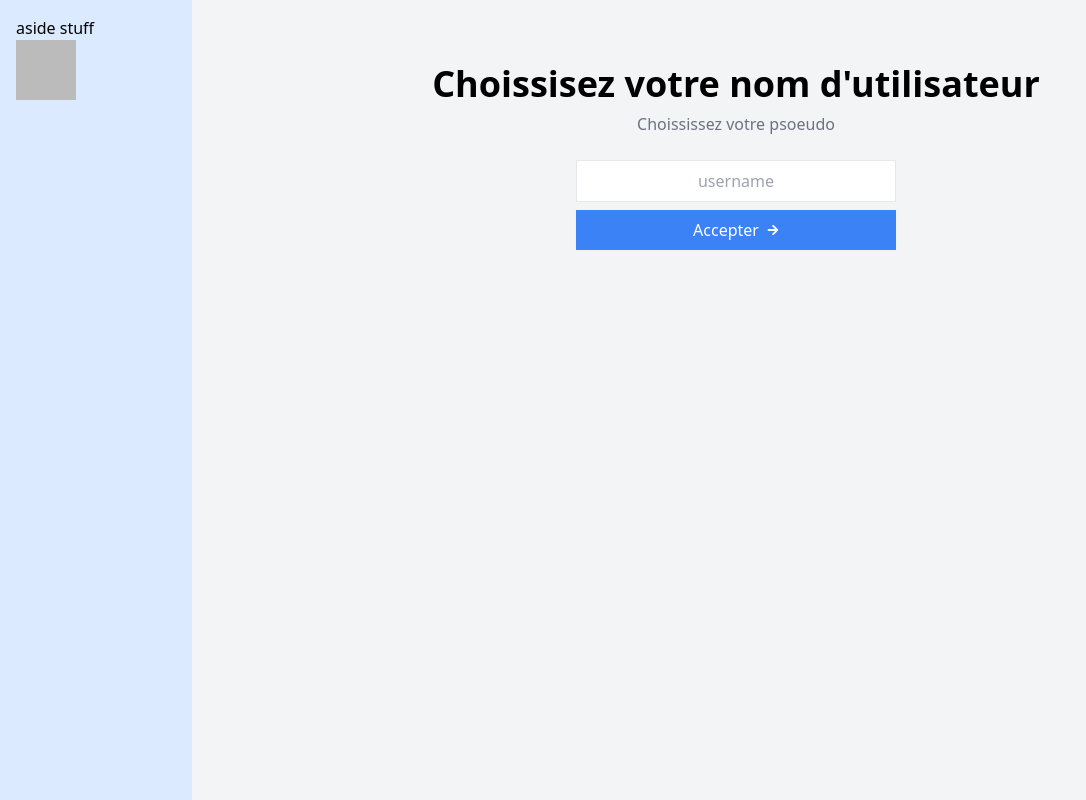
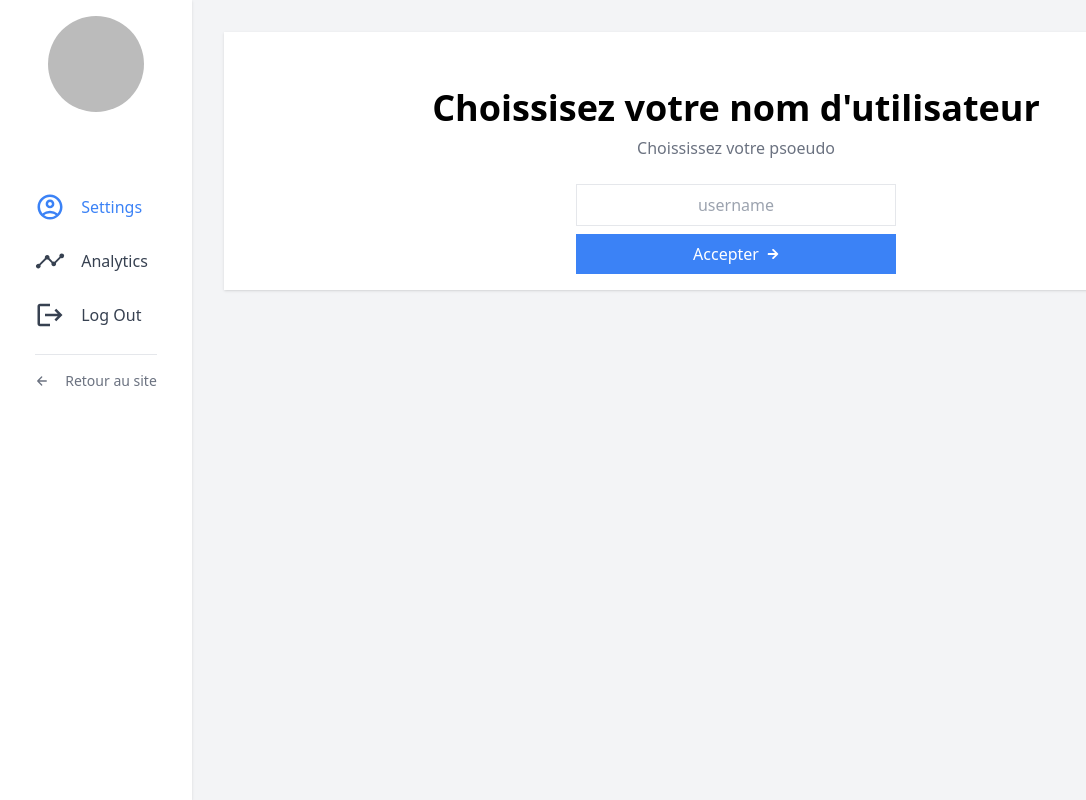
Before and after one commit to dam824/Linktree-clone, a Next.js app: page /account in a window 1280 px wide. Shown: the whole page, without its empty margins (0-1086 px from the left). Built offline with nearby package versions, Linux system fonts and the light colour scheme; no server answers; the database is empty; sample sign-in values are in the browser's storage.

Commit message:
add account sidebar design

```diff
--- /dev/null
+++ b/src/app/(app)/analytics/page.js
@@ -0,0 +1,7 @@
+export default function AnalyticsPage(){
+    return (
+        <div>
+            Hello Analytics
+        </div>
+    )
+}
--- a/src/app/(app)/layout.js
+++ b/src/app/(app)/layout.js
@@ -1,48 +1,12 @@
+export const metadata = {
+  title: 'Next.js',
+  description: 'Generated by Next.js',
+}
 
-import localFont from "next/font/local";
-import "../globals.css";
-import { getServerSession } from "next-auth";
-import { authOptions } from "../api/auth/[...nextauth]/route";
-import { redirect } from "next/navigation";
-import Image from "next/image";
-
-const geistSans = localFont({
-  src: "../fonts/GeistVF.woff",
-  variable: "--font-geist-sans",
-  weight: "100 900",
-});
-const geistMono = localFont({
-  src: "../fonts/GeistMonoVF.woff",
-  variable: "--font-geist-mono",
-  weight: "100 900",
-});
-
-export const metadata = {
-  title: "Linktree clone ",
-  description: "Generated by le sang ",
-};
-
-export default async function AppLayout({ children }) {
-    const session = await getServerSession(authOptions)
-    if(!session){
-        return redirect('/');
-    }
-    console.log(session);
+export default function RootLayout({ children }) {
   return (
     <html lang="en">
-      <body
-        className={`${geistSans.variable} ${geistMono.variable} antialiased`}
-      >
-        <main className="flex min-h-screen ">
-         <aside className="bg-blue-100 w-48 p-4">
-            aside stuff
-            <div>
-                <Image src={session.user.image} alt={'avatar'} width={60} height={60} />
-            </div>
-         </aside>
-          <div className=" max-w-4xl mx-auto p-6 ">{children}</div>
-        </main>
-      </body>
+      <body>{children}</body>
     </html>
-  );
+  )
 }
--- /dev/null
+++ b/src/app/(app)/template.js
@@ -0,0 +1,62 @@
+import { getServerSession } from "next-auth";
+import localFont from "next/font/local";
+import Image from "next/image";
+import { redirect } from "next/navigation";
+//import { headers } from "next/headers";
+import { authOptions } from "../api/auth/[...nextauth]/route";
+import "../globals.css";
+import AppSidebar from "@/components/layout/AppSidebar";
+
+const geistSans = localFont({
+  src: "../fonts/GeistVF.woff",
+  variable: "--font-geist-sans",
+  weight: "100 900",
+});
+const geistMono = localFont({
+  src: "../fonts/GeistMonoVF.woff",
+  variable: "--font-geist-mono",
+  weight: "100 900",
+});
+
+export const metadata = {
+  title: "Linktree clone ",
+  description: "Generated by le sang ",
+};
+
+export default async function AppTemplate({ children, ...rest }) {
+  //const headersList = headers();
+  //console.log([...headersList]);
+  //const url = headersList.get('next-url');
+  //console.log(url)
+  const session = await getServerSession(authOptions);
+  if (!session) {
+    return redirect("/");
+  }
+ // console.log(session);
+  return (
+    <html lang="en">
+      <body
+        className={`${geistSans.variable} ${geistMono.variable} antialiased`}
+      >
+        <main className="flex min-h-screen ">
+          <aside className="bg-white w-48 p-4 shadow">
+            <div className="rounded-full overflow-hidden w-24 mx-auto">
+              <Image
+                src={session.user.image}
+                alt={"avatar"}
+                width={256}
+                height={256}
+              />
+            </div>
+            <div className="text-center">
+             <AppSidebar />
+            </div>
+          </aside>
+          <div className="grow">
+            <div className="bg-white m-8 p-4 shadow">{children}</div>
+          </div>
+        </main>
+      </body>
+    </html>
+  );
+}
--- a/src/components/buttons/LogoutButton.js
+++ b/src/components/buttons/LogoutButton.js
@@ -1,13 +1,18 @@
-'use client';
+"use client";
+import { signOut } from "next-auth/react";
 import { MdLogout } from "react-icons/md";
-import { signOut } from "next-auth/react";
 
-export default function LogoutButton(){
-    return(
-        <button className="flex justify-center gap-2 border p-2 px-4 shadow "
-        onClick={() => signOut()}>
-            <span>Log Out</span>
-            <MdLogout className="text-lg"/>
-        </button>
-    )
+export default function LogoutButton({
+  className = "flex justify-center gap-2 border p-2 px-4 shadow",
+  iconLeft = false,
+  iconsize = "text-lg",
+  font='font-normal',
+}) {
+  return (
+    <button className={className} onClick={() => signOut()}>
+      {iconLeft && <MdLogout className={iconsize} />}
+      <span className={font}>Log Out</span>
+      {!iconLeft && <MdLogout className={iconsize} />}
+    </button>
+  );
 }
--- /dev/null
+++ b/src/components/layout/AppSidebar.js
@@ -0,0 +1,52 @@
+'use client';
+
+import LogoutButton from "@/components/buttons/LogoutButton";
+import Link from "next/link";
+import { usePathname } from "next/navigation";
+import { IoAnalytics, IoArrowBack } from "react-icons/io5";
+import { MdOutlineAccountCircle } from "react-icons/md";
+
+export default function AppSidebar(){
+    const path = usePathname();
+    //console.log(path);
+    return(
+        <nav className="inline-flex mx-auto flex-col text-center mt-20 gap-6  text-gray-700  ">
+        <Link
+        href={"/account"}
+        className={"flex items-center gap-4 " + (path === '/account' ? 'text-blue-500 ' : '') }>
+          <MdOutlineAccountCircle
+          className="text-3xl" />
+          <span
+          className="font-medium">
+            Settings
+            </span>
+        </Link>
+        <Link
+        href={"/analytics"}
+        className={"flex items-center gap-4 " +(path ==='/analytics' ? 'text-blue-500' : '') }
+
+        >
+          <IoAnalytics
+          className="text-3xl" />
+          <span
+          className="font-medium">
+            Analytics
+            </span>
+        </Link>
+        <LogoutButton
+          iconLeft={true}
+          className={"flex items-center  gap-4"}
+          iconsize={"text-3xl"}
+          font={"font-medium"}
+        />
+        <Link
+        className="flex items-center gap-4 text-sm text-gray-500 border-t pt-4"
+        href={"/"}>
+          <IoArrowBack
+          iconsize={'text-xl'}
+          />
+          <span className="font-medium">Retour au site</span>
+        </Link>
+      </nav>
+    )
+}
```
